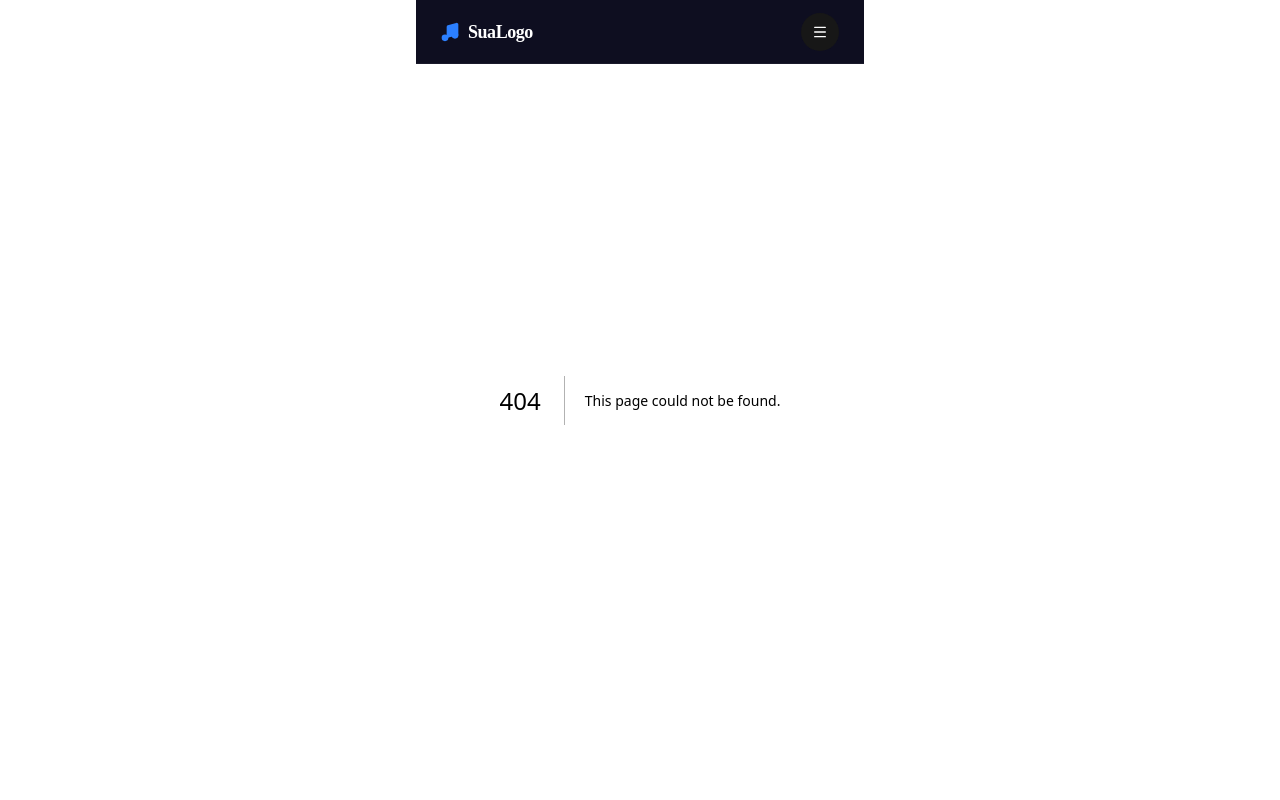
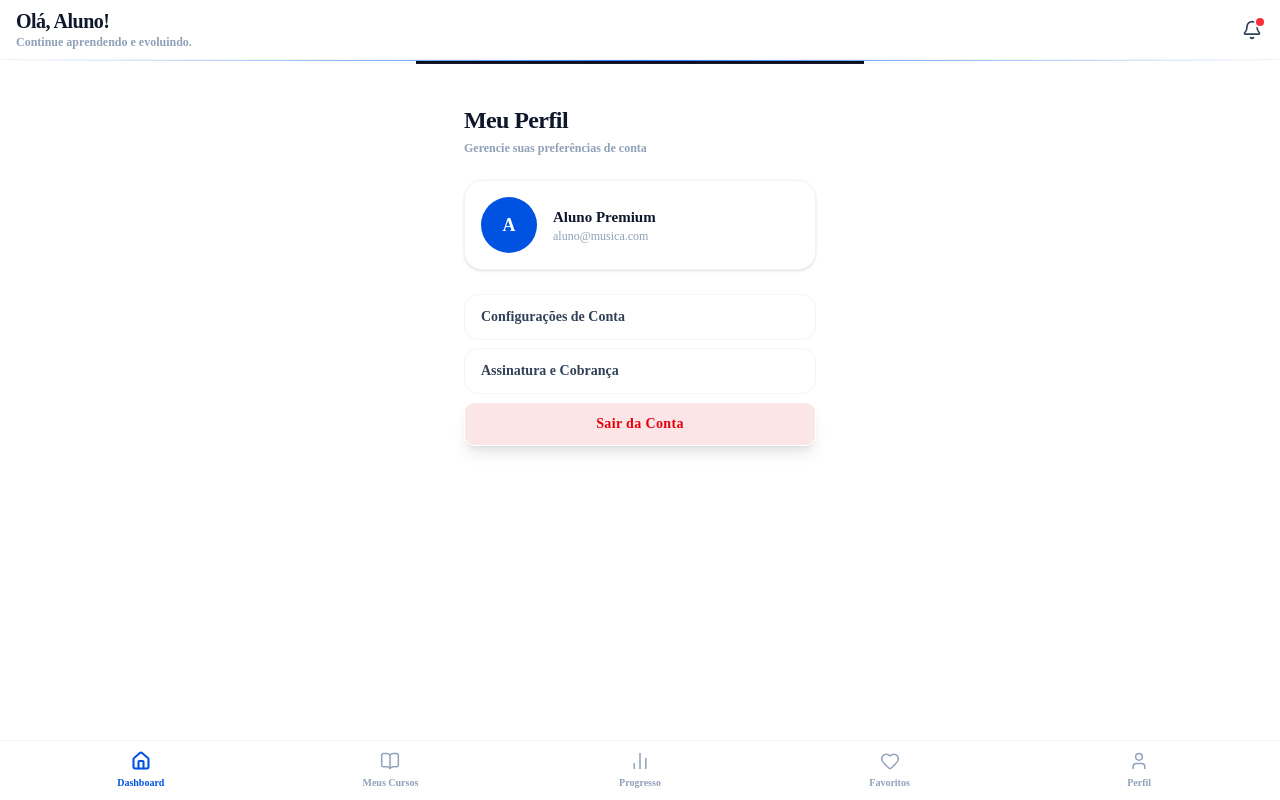
Before and after one commit to dev-brunosantos/MB-Site-Front, a Next.js app: page /aluno/perfil in a window 1280 px wide. Before the commit this address had no page. Built offline with nearby package versions, Linux system fonts and the light colour scheme.

Commit message:
Criando tela de perfil

```diff
--- /dev/null
+++ b/src/app/aluno/perfil/page.tsx
@@ -0,0 +1,59 @@
+"use client"
+
+import { MenuAluno } from "@/src/components/menu/MenuAluno";
+import { Button } from "@/src/components/ui/button";
+import { useRouter } from "next/navigation";
+
+export default function Perfil() {
+
+    const router = useRouter();
+
+    return (
+        <div className="w-full min-h-screen bg-white text-slate-100 font-sans selection:bg-blue-600 overflow-x-hidden">
+
+            <MenuAluno />
+
+            <main className="w-full max-w-md mx-auto pt-20 pb-16 px-6 relative z-10 flex flex-col gap-16">
+                <div className="p-6 flex flex-col gap-6 animate-in fade-in duration-200">
+                    <div className="flex flex-col gap-1">
+                        <h1 className="text-2xl font-extrabold text-slate-900 tracking-tight">
+                            Meu Perfil
+                        </h1>
+                        <span className="text-xs font-semibold text-slate-400">
+                            Gerencie suas preferências de conta
+                        </span>
+                    </div>
+
+                    <div className="flex items-center gap-4 p-4 border border-slate-100 rounded-2xl bg-white shadow-sm">
+                        <div className="w-14 h-14 rounded-full bg-[#0052e0] flex items-center justify-center text-white text-lg font-bold">
+                            A
+                        </div>
+                        <div className="flex flex-col">
+                            <h3 className="font-bold text-slate-900 text-[15px]">Aluno Premium</h3>
+                            <span className="text-xs text-slate-400">aluno@musica.com</span>
+                        </div>
+                    </div>
+
+                    <div className="flex flex-col gap-2">
+                        <button className="w-full py-3 px-4 bg-white border border-slate-100 rounded-xl text-left text-sm font-bold text-slate-700 hover:bg-slate-50">
+                            Configurações de Conta
+                        </button>
+                        <button className="w-full py-3 px-4 bg-white border border-slate-100 rounded-xl text-left text-sm font-bold text-slate-700 hover:bg-slate-50">
+                            Assinatura e Cobrança
+                        </button>
+
+
+                        <Button
+                            variant="destructive"
+                            className="h-11 px-6 py-2.5 rounded-lg text-sm tracking-wide font-semibold shadow-lg "
+                            onClick={() => router.replace('/')}
+                        >
+                            Sair da Conta
+                        </Button>
+                    </div>
+                </div>
+            </main >
+
+        </div >
+    )
+}
```
